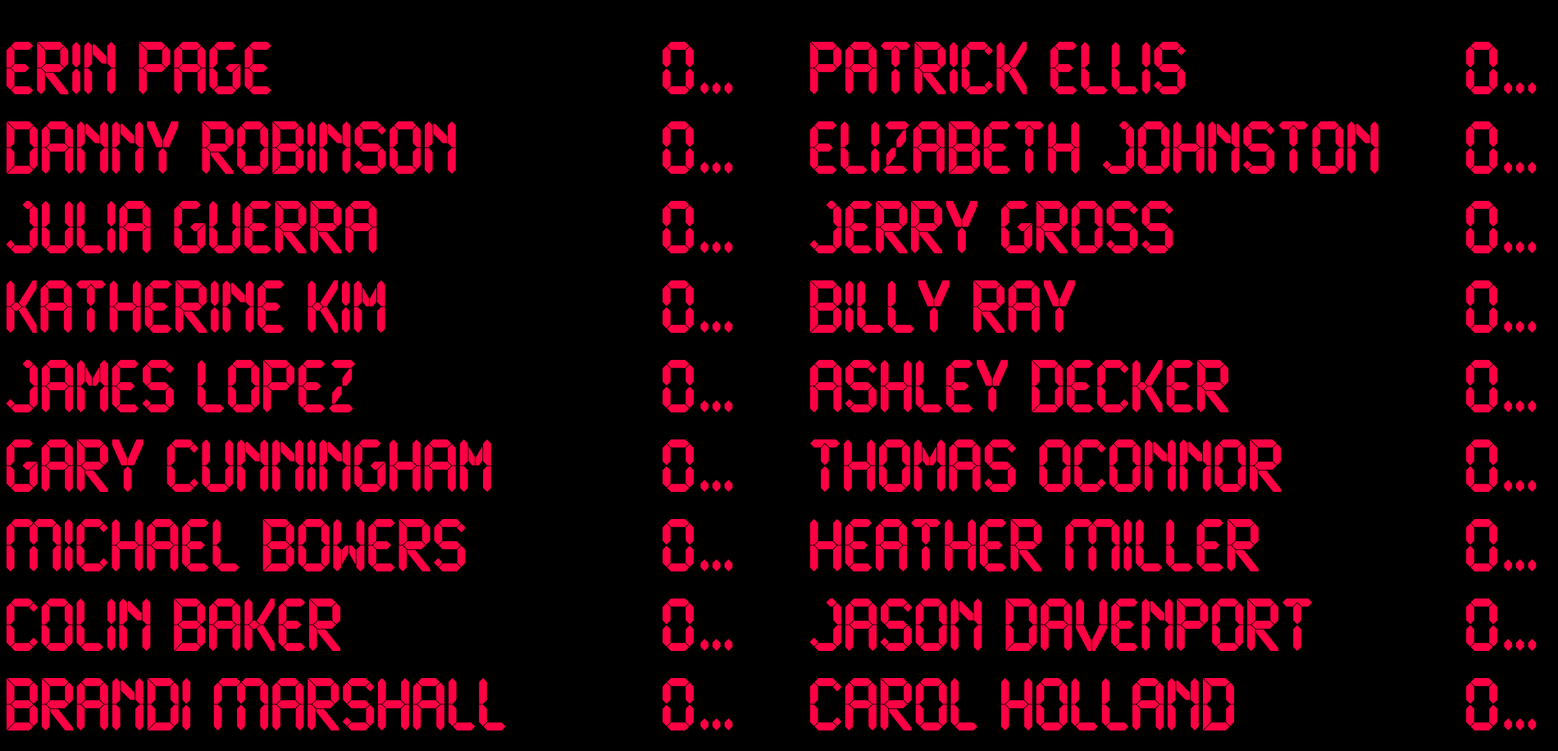
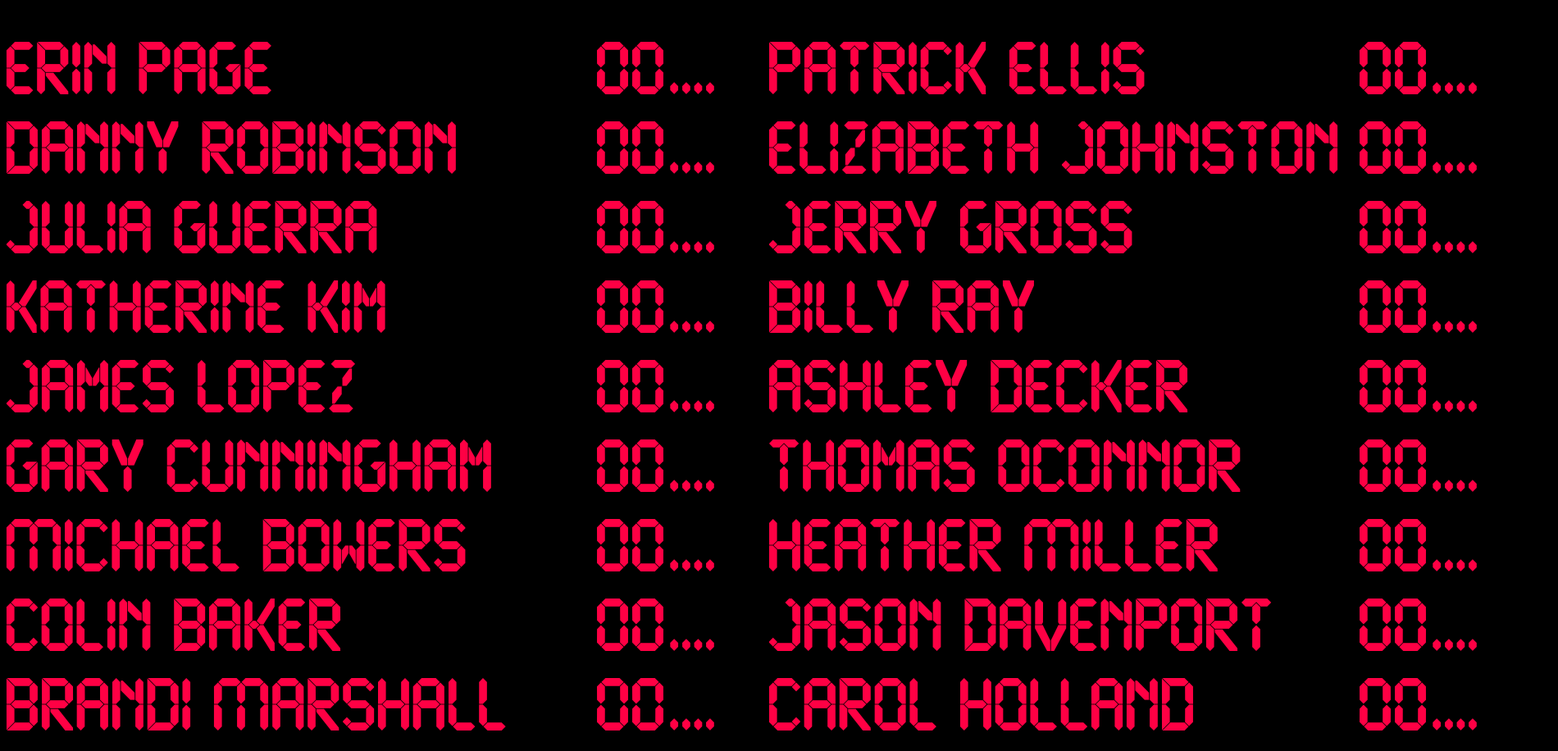
Before and after one commit to SDLAdiZero/AdiZero, a plain HTML site: page index.html in a window 1280 px wide. Shown: the whole page at 82% size, 1900 px wide, since content can reach past the window. Drawn offline with Linux system fonts and the light colour scheme.

Commit message:
Update index.html

```diff
--- a/index.html
+++ b/index.html
@@ -55,20 +55,20 @@ tr {
 
     .name1, .name2 {
       text-align: left;
-      width: 780px;
+      width: 700px;
       padding-left: 10px;
       padding-right: 10px;
     }
 
     .time1, .time2 {
       text-align: right;
-      width: 100px;
+      width: 150px;
       padding-left: 10px;
       padding-right: 10px;
     }
 
     .spacer {
-      width: 60px;
+      width: 40px;
     }
 
     .hidden {
```
